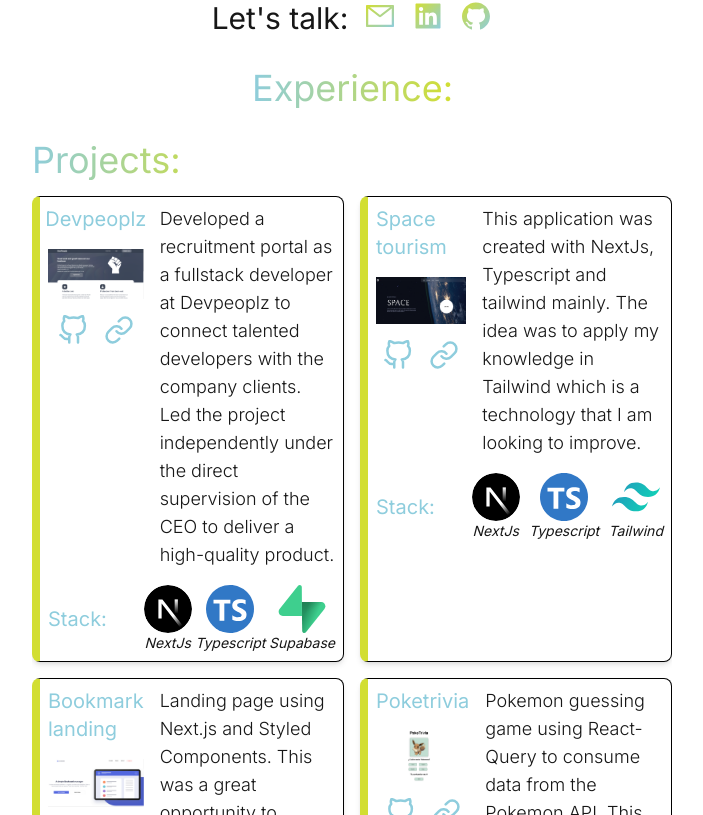
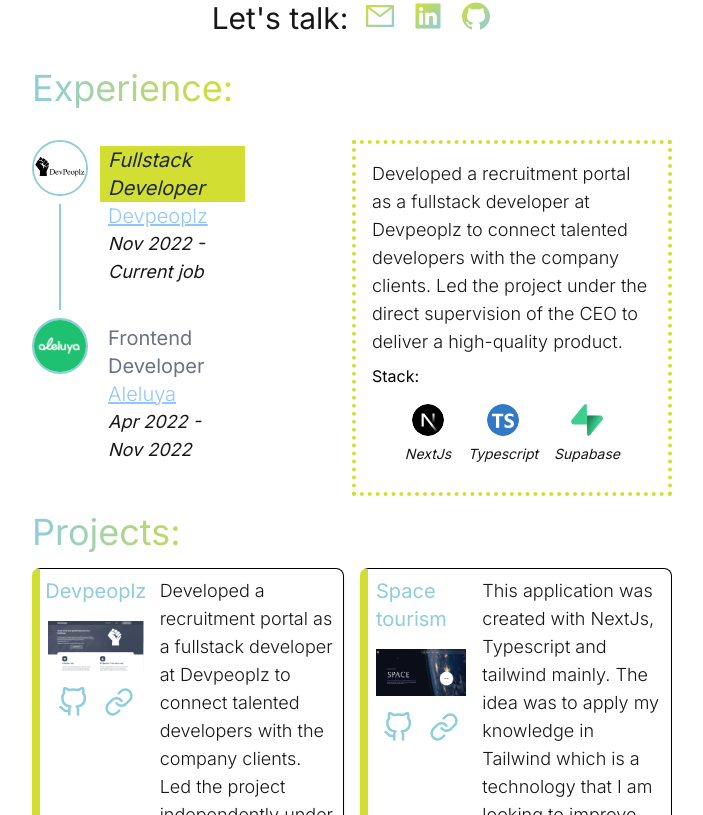
Before and after one commit to LEstebanR/lesteban, a Next.js app: page / in a window 1280 px wide. Shown: the part 965-1780 px from the top of the page, without its empty margins (288-991 px from the left). Built offline with nearby package versions, Linux system fonts and the light colour scheme; a web font is replaced by a local one.

Commit message:
add experience timeline

```diff
--- a/src/components/UI/typography.tsx
+++ b/src/components/UI/typography.tsx
@@ -1,6 +1,7 @@
 import React from 'react'
 import { Inter } from 'next/font/google'
 import Link from 'next/link'
+import clsx from 'clsx'
 
 const fontheader = Inter({
   subsets: ['latin'],
@@ -25,6 +26,7 @@
 interface LinkProps {
   children: React.ReactNode
   url: string
+  className?: string
 }
 
 export const H1: React.FC<Props> = ({ children, gradient, className }) => (
@@ -87,10 +89,18 @@
   </h4>
 )
 
-export const CustomLink: React.FC<LinkProps> = ({ children, url }) => (
+export const CustomLink: React.FC<LinkProps> = ({
+  children,
+  url,
+  className,
+}) => (
   <Link href={url} target="_blank">
     <p
-      className={` ${fontbody.className} text-xl  font-bold text-blue-300 underline decoration-2 `}
+      className={clsx(
+        fontbody.className,
+        'text-xl  font-bold text-blue-300 underline decoration-2',
+        className
+      )}
     >
       {children}
     </p>
@@ -103,9 +113,13 @@
   </p>
 )
 
-export const CardBody: React.FC<Props> = ({ children }) => (
+export const CardBody: React.FC<Props> = ({ children, className }) => (
   <p
-    className={` ${fontbody.className} text-lg text-light-text dark:text-dark-text `}
+    className={clsx(
+      fontbody.className,
+      'text-lg text-light-text dark:text-dark-text',
+      className
+    )}
   >
     {children}
   </p>
@@ -119,8 +133,10 @@
   </p>
 )
 
-export const ExperienceTime: React.FC<Props> = ({ children }) => (
-  <p className={` text-lg italic text-light-text   dark:text-dark-text`}>
+export const ExperienceTime: React.FC<Props> = ({ children, className }) => (
+  <p
+    className={` text-lg italic text-light-text   dark:text-dark-text ${className}`}
+  >
     {children}
   </p>
 )
--- a/src/components/cards/experience-card.tsx
+++ b/src/components/cards/experience-card.tsx
@@ -47,6 +47,7 @@
             ))}
           </div>
         </div>
+        <p className="hidden md:block">experience desktop</p>
       </div>
     </>
   )
--- a/src/components/cards/stack-item.tsx
+++ b/src/components/cards/stack-item.tsx
@@ -11,7 +11,7 @@
         alt="tech - logo"
         height={100}
         width={100}
-        className="h-12 w-12"
+        className="h-12 w-12 rounded-full object-contain p-2"
       />
       <CardDetail>{tech.name}</CardDetail>
     </div>
--- /dev/null
+++ b/src/components/experiece-timeline.tsx
@@ -0,0 +1,100 @@
+import clsx from 'clsx'
+import React, { FC, useState } from 'react'
+import Image from 'next/image'
+import { Body, CardBody, CustomLink, ExperienceTime } from './UI/typography'
+import StackItemLogo from './cards/stack-item'
+
+type Props = {
+  jobs: Job[]
+}
+
+type Job = {
+  company: string
+  logo: string
+  position: string
+  start: string
+  end: string
+  detail: string
+  stack: any
+  url: string
+}
+
+const ExperienceTimeline: FC<Props> = ({ jobs }) => {
+  const [active, setActive] = useState(0)
+  return (
+    <div className="hidden min-h-[300px] w-full  grid-cols-3  md:grid">
+      <div className="col-span-1 ">
+        <ul role="list" className="flex h-full flex-col justify-between">
+          {jobs.map((job, index) => (
+            <li key={index} onMouseOver={() => setActive(index)}>
+              <div className="relative pb-8">
+                {index !== jobs.length - 1 ? (
+                  <span
+                    className="absolute left-7 top-14 -ml-px h-full w-0.5 bg-primary"
+                    aria-hidden="true"
+                  />
+                ) : null}
+                <div className="relative flex space-x-3">
+                  <div>
+                    <span
+                      className={clsx(
+                        'flex  items-center justify-center rounded-full ring-8 ring-white'
+                      )}
+                    >
+                      <Image
+                        src={job.logo}
+                        alt="company logo"
+                        height={100}
+                        width={100}
+                        className="h-14 w-14 rounded-full border-2 border-primary object-cover"
+                      />
+                    </span>
+                  </div>
+                  <div className="flex min-w-0 flex-1 justify-between space-x-4 pt-1.5">
+                    <div>
+                      <p
+                        className={clsx(
+                          'px-2 text-xl',
+                          active === index
+                            ? 'bg-secondary italic  text-gray-800'
+                            : 'text-gray-500'
+                        )}
+                      >
+                        {job.position}{' '}
+                      </p>
+
+                      <CustomLink url={job.url} className="px-2">
+                        {job.company}
+                      </CustomLink>
+                      <ExperienceTime
+                        className={clsx(
+                          'px-2',
+                          active === index ? ' text-gray-800 ' : 'text-gray-500'
+                        )}
+                      >
+                        {job.start} - {job.end}{' '}
+                      </ExperienceTime>
+                    </div>
+                  </div>
+                </div>
+              </div>
+            </li>
+          ))}
+        </ul>
+      </div>
+      <div className="col-span-2 flex items-center justify-end ">
+        <div className="flex h-full w-9/12 flex-col gap-2 border-4 border-dotted border-secondary p-4">
+          <CardBody>{jobs[active].detail}</CardBody>
+          <p>Stack:</p>
+          <div className=" flex flex-wrap justify-center gap-4">
+            {jobs[active].stack.map((tech: any) => (
+              <StackItemLogo key={tech.name} tech={tech} />
+            ))}
+          </div>
+        </div>
+      </div>
+    </div>
+  )
+}
+
+export default ExperienceTimeline
--- a/src/components/experience.tsx
+++ b/src/components/experience.tsx
@@ -1,6 +1,7 @@
 import React, { FC } from 'react'
 import ExperienceCard from './cards/experience-card'
 import { H2 } from './UI/typography'
+import ExperienceTimeline from './experiece-timeline'
 
 const jobs = [
   {
@@ -11,7 +12,7 @@
     start: 'Nov 2022',
     end: 'Current job',
     detail:
-      'Developed a recruitment portal as a fullstack developer at Devpeoplz to connect talented developers with the company clients. Led the project independently under the direct supervision of the CEO to deliver a high-quality product.',
+      'Developed a recruitment portal as a fullstack developer at Devpeoplz to connect talented developers with the company clients. Led the project under the direct supervision of the CEO to deliver a high-quality product.',
     stack: [
       {
         name: 'NextJs',
@@ -39,7 +40,7 @@
     start: 'Apr 2022',
     end: 'Nov 2022',
     detail:
-      'We developed and maintained a payroll and human resources product, creating new features and fixing bugs. I also worked collaboratively with a multidisciplinary team, including designers and backend developers, to ensure the product met client requirements and expectations',
+      'Developed and maintained a payroll and human resources product, creating new features and fixing bugs. Worked with a multidisciplinary team, including designers and developers, to ensure the product met client requirements and expectations',
     stack: [
       {
         name: 'React',
@@ -72,6 +73,7 @@
           <ExperienceCard key={job.position} job={job} />
         ))}
       </div>
+      <ExperienceTimeline jobs={jobs} />
     </div>
   )
 }
--- a/src/pages/index.tsx
+++ b/src/pages/index.tsx
@@ -18,11 +18,11 @@
     >
       <div className="flex">
         <div className="overflow-y-hidden">
-          <div className="flex max-h-full flex-col items-center justify-center">
+          <div className="flex max-h-full w-full flex-col items-center justify-center">
             <div ref={aboutRef} id="about">
               <About />
             </div>
-            <div ref={experienceRef} id="experience">
+            <div ref={experienceRef} id="experience" className="w-full">
               <Experience />
             </div>
             <div ref={projectsRef} id="projects">
```
